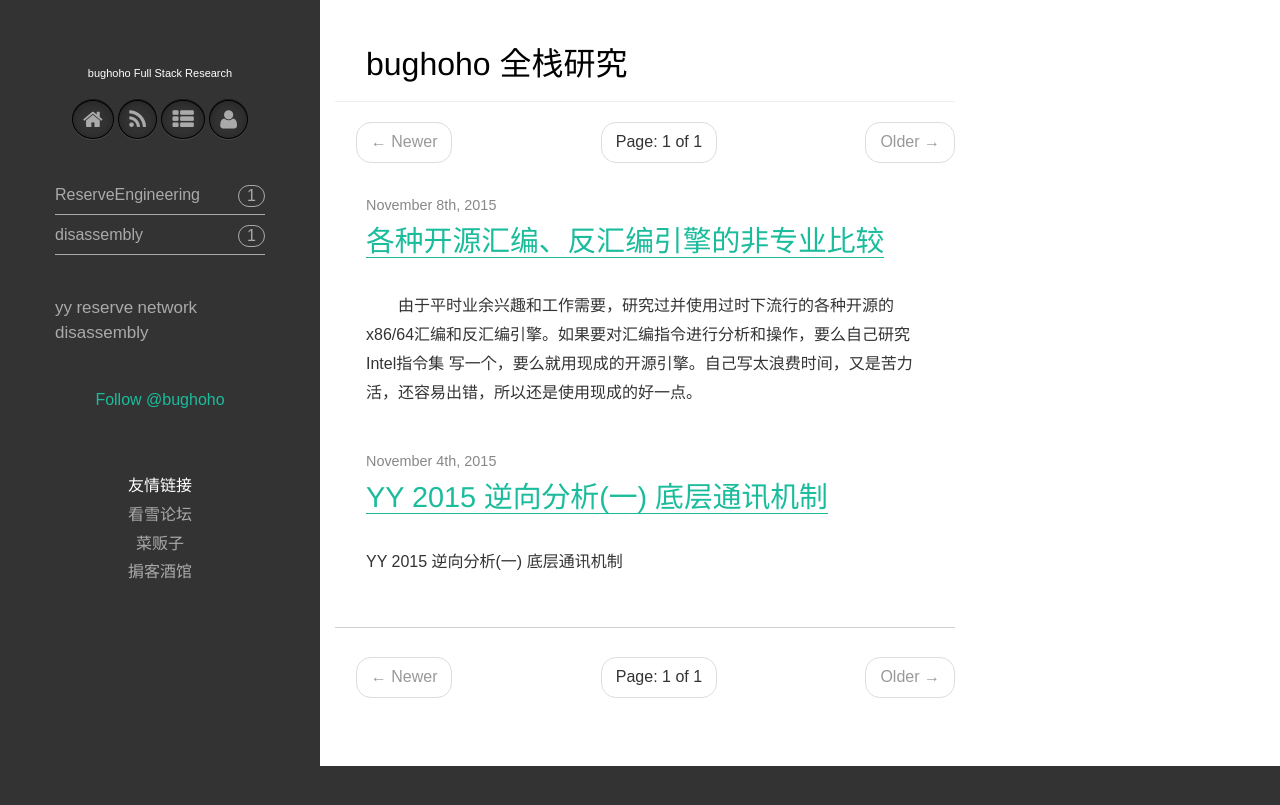
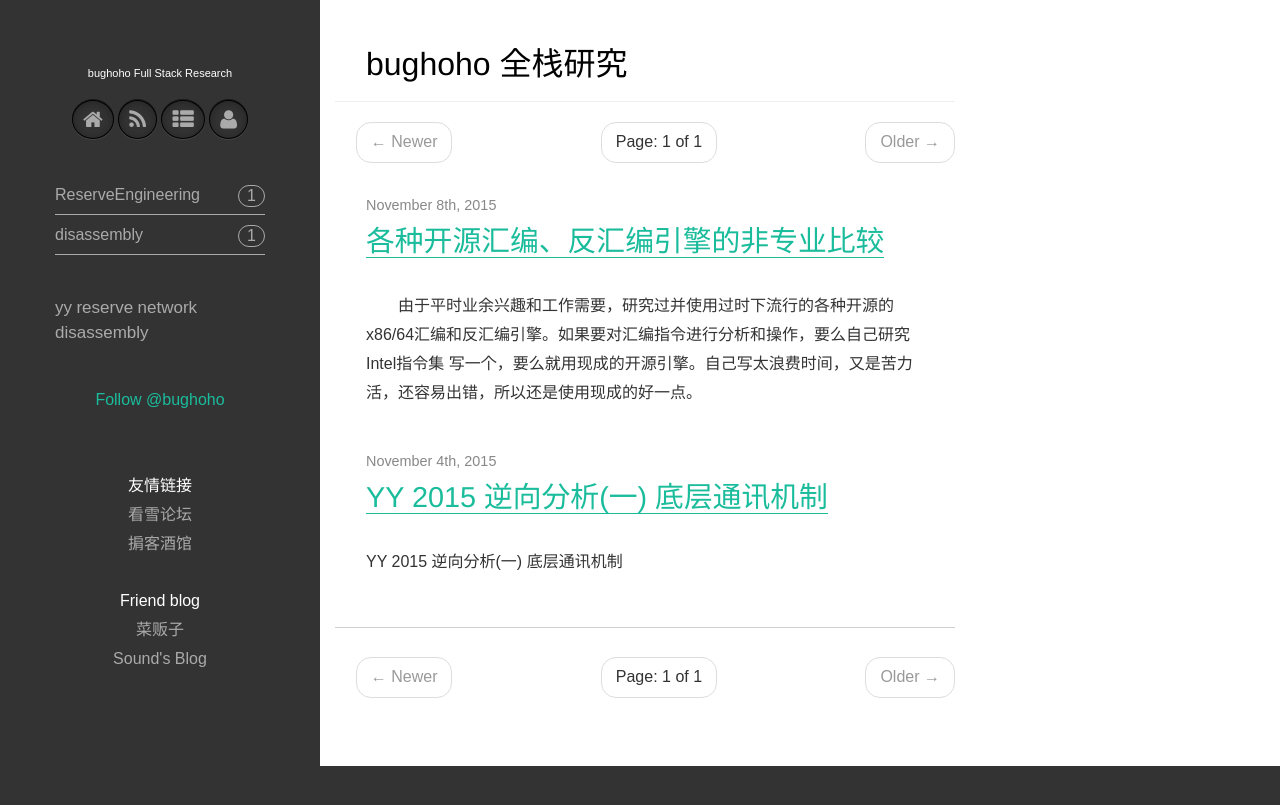
Before and after one commit to bughoho/bughoho.github.io, a Jekyll site: the page built from index.html, in a window 1280 px wide. Shown: the top 805 px of the page. Built offline with Jekyll 4.4.1, drawn with Linux system fonts in a browser that asks for light colours; nearby versions of some CDN libraries; some web fonts are replaced; the list of posts is cut into pages by our own code; comment, search, counter and statistics services are not loaded.

Commit message:
adding a friend link

```diff
--- a/_includes/sidebar.html
+++ b/_includes/sidebar.html
@@ -50,6 +50,8 @@
 <div class='foot text-center'>
 	<p>友情链接</p>
 	<p><a href='http://bbs.pediy.com/'>看雪论坛</a><br>
+	<p><a href='http://www.jmpoep.com/'>掮客酒馆</a><br><br>
+	<p>Friend blog</p>
 	<p><a href='http://cls.pw/'>菜贩子</a><br>
-	<p><a href='http://www.jmpoep.com/'>掮客酒馆</a><br>
+	<p><a href='http://blog.crack4r.cc/'>Sound's Blog</a><br>
 </div>
```
